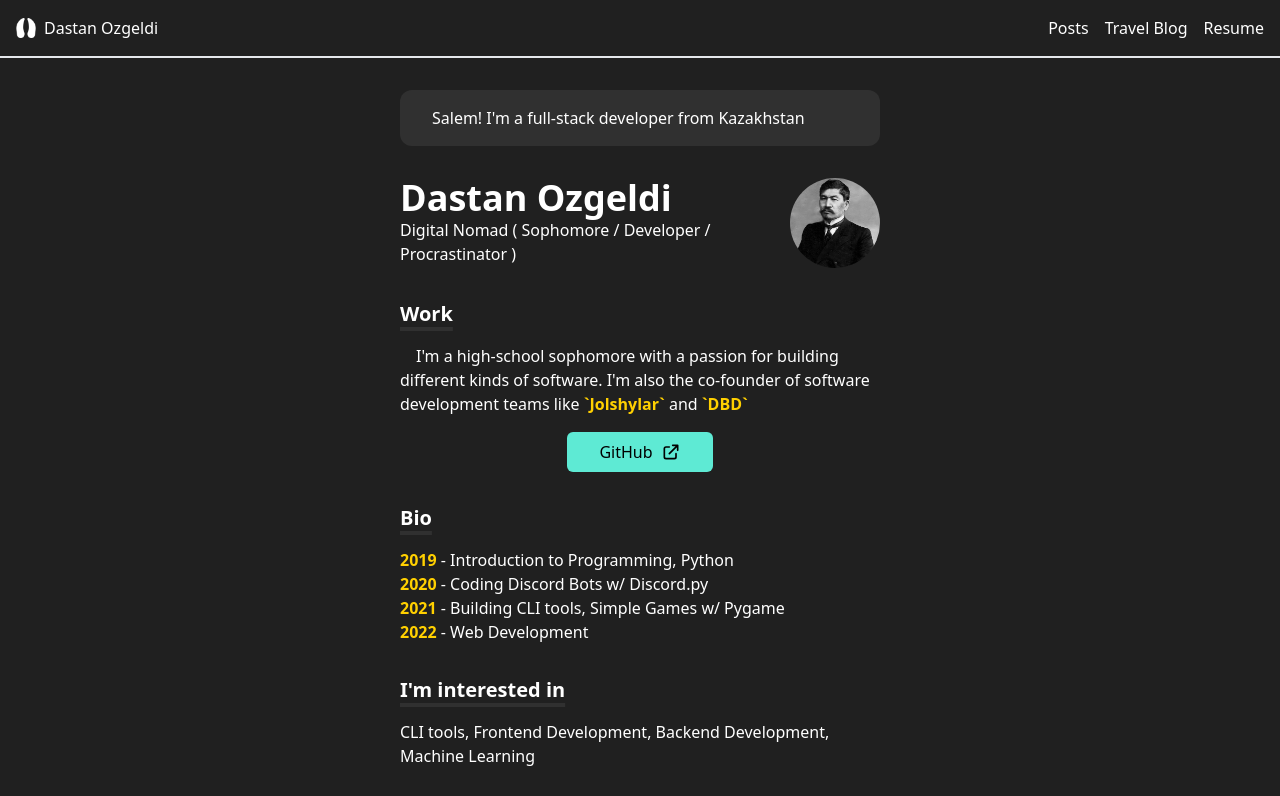
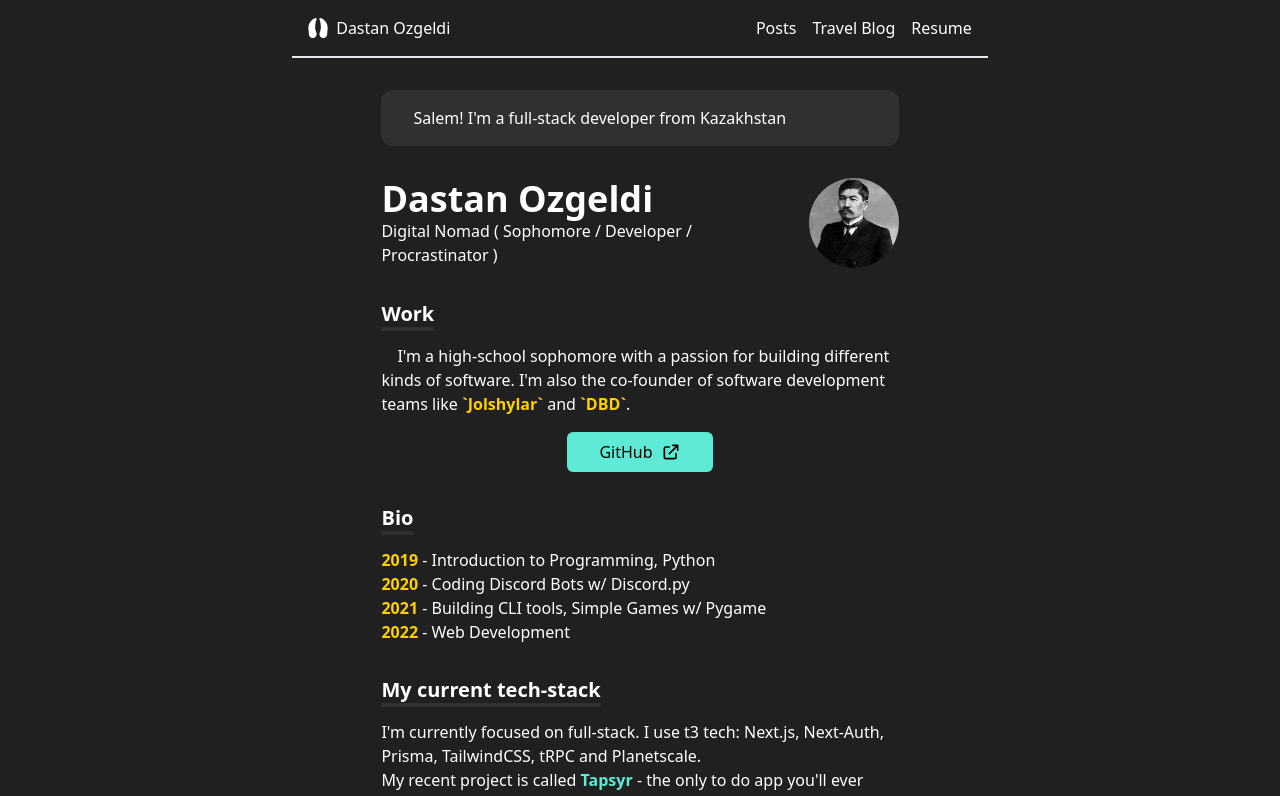
Before and after one commit to dastanozgeldi/dastanozgeldi.me, a Next.js app: page / in a window 1280 px wide. Shown: the top 796 px of the page. Built offline with nearby package versions, Linux system fonts and the light colour scheme.

Commit message:
feat(*): redesign index page

```diff
--- a/package.json
+++ b/package.json
@@ -10,10 +10,13 @@
   },
   "dependencies": {
     "@heroicons/react": "^1.0.6",
+    "gray-matter": "^4.0.3",
     "next": "12.2.3",
     "react": "18.2.0",
     "react-dom": "18.2.0",
-    "react-icons": "^4.4.0"
+    "react-icons": "^4.4.0",
+    "remark": "^14.0.2",
+    "remark-html": "^15.0.1"
   },
   "devDependencies": {
     "@types/node": "18.6.2",
--- a/src/components/Home/Interests.tsx
+++ /dev/null
@@ -1,11 +0,0 @@
-import Section from "../Section";
-
-export default function Interests() {
-  return (
-    <Section title="I'm interested in">
-      <p>
-        CLI tools, Frontend Development, Backend Development, Machine Learning
-      </p>
-    </Section>
-  );
-}
--- a/src/components/Home/Profile.tsx
+++ b/src/components/Home/Profile.tsx
@@ -3,7 +3,7 @@ import profilePicture from "../../assets/profile.jpg";
 
 export default function Profile() {
   return (
-    <div className="sm:flex my-4">
+    <div className="sm:flex sm:items-center sm:gap-10 my-4">
       <div>
         <h1>Dastan Ozgeldi</h1>
         <p>Digital Nomad ( Sophomore / Developer / Procrastinator )</p>
--- /dev/null
+++ b/src/components/Home/TechStack.tsx
@@ -0,0 +1,24 @@
+import Section from "../Section";
+
+export default function TechStack() {
+  return (
+    <Section title="My current tech-stack">
+      <p>
+        I&apos;m currently focused on full-stack. I use t3 tech: Next.js,
+        Next-Auth, Prisma, TailwindCSS, tRPC and Planetscale.
+      </p>
+      <p>
+        My recent project is called{" "}
+        <a
+          className="font-bold text-primary"
+          href="https://tapsyr.dosek.xyz"
+          target="_blank"
+          rel="noreferrer"
+        >
+          Tapsyr
+        </a>{" "}
+        - the only to do app you&apos;ll ever need.
+      </p>
+    </Section>
+  );
+}
--- a/src/components/Home/Work.tsx
+++ b/src/components/Home/Work.tsx
@@ -7,7 +7,7 @@ export default function Work() {
       <p className="indent-4">
         I&apos;m a high-school sophomore with a passion for building different
         kinds of software. I&apos;m also the co-founder of software development
-        teams like <span>`Jolshylar`</span> and <span>`DBD`</span>
+        teams like <span>`Jolshylar`</span> and <span>`DBD`</span>.
       </p>
       <div className="text-center mt-4">
         <button className="rounded-md text-black bg-primary">
--- a/src/components/Page.tsx
+++ b/src/components/Page.tsx
@@ -10,7 +10,7 @@ export default function Page({
 }) {
   const t = `${title} | Dastan Ozgeldi`;
   return (
-    <article className="p-4">
+    <article className="p-4 max-w-[60ch] mx-auto">
       {title && (
         <Head>
           <title>{t}</title>
--- a/src/pages/index.tsx
+++ b/src/pages/index.tsx
@@ -3,22 +3,20 @@ import Page from "../components/Page";
 import Profile from "../components/Home/Profile";
 import Work from "../components/Home/Work";
 import Bio from "../components/Home/Bio";
-import Interests from "../components/Home/Interests";
+import TechStack from "../components/Home/TechStack";
 import Contacts from "../components/Home/Contacts";
 
 const Home: NextPage = () => {
   return (
     <Page title="Home">
-      <div className="max-w-[480px] mx-auto">
       <div className="bg-[#303030] mt-4 mb-8 rounded-xl px-8 py-4">
         Salem! I&apos;m a full-stack developer from Kazakhstan
       </div>
       <Profile />
       <Work />
       <Bio />
-        <Interests />
+      <TechStack />
       <Contacts />
-      </div>
     </Page>
   );
 };
--- a/src/styles/globals.css
+++ b/src/styles/globals.css
@@ -5,7 +5,7 @@
 @layer base {
   html,
   body {
-    @apply text-white bg-bg;
+    @apply text-white bg-bg max-w-[76ch] mx-auto;
   }
   h1 {
     @apply font-bold text-4xl;
@@ -19,10 +19,33 @@
 }
 
 @layer components {
+  /* Contact Info */
   .contact {
     @apply max-w-max rounded-md text-primary py-2 px-3 hover:bg-[#303030] hover:duration-500;
   }
   .contact > a {
     @apply flex items-center gap-2;
   }
+  /* Posts */
+  .post {
+    @apply mt-4;
+  }
+  .post h1 {
+    @apply text-2xl underline underline-offset-[6px] decoration-4 decoration-[#303030] my-4;
+  }
+  .post p {
+    @apply indent-4;
+  }
+  .post hr {
+    @apply my-4;
+  }
+  .post img {
+    @apply rounded-md border-white border-2;
+  }
+  .post a {
+    @apply text-primary font-bold;
+  }
+  .post strong {
+    @apply text-secondary;
+  }
 }
```
Also changed, not shown: 1 other file (tests, documents, lock files or other folders). Lines whose indentation alone changed are shown as unchanged.
